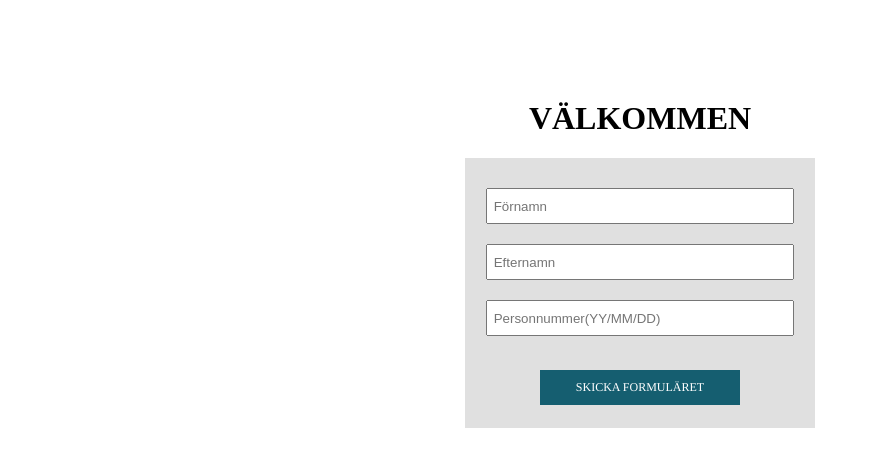
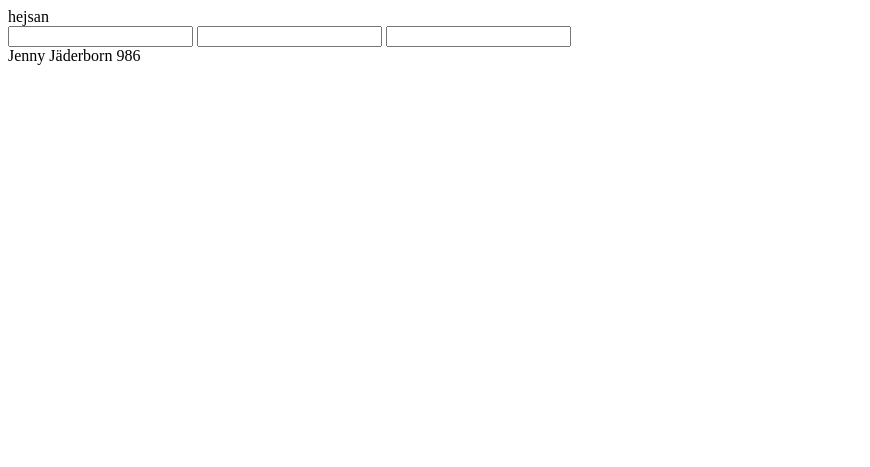
Before and after one commit to jennyjaderborn/horoscope, a PHP site: page / in a window 1280 px wide. Shown: the top 467 px of the page, without its empty margins (0-870 px from the left). Run offline with PHP 8.4, Linux system fonts and the light colour scheme.

Commit message:
update classes index.php
prövat lite. Fick göra om.

```diff
--- /dev/null
+++ b/classes.php
@@ -0,0 +1,16 @@
+<?php
+
+class Person {
+
+function __construct($firstname, $lastname, $number) {
+        $this->firstname = $firstname;
+        $this->lastname = $lastname;
+        $this->number = $number;
+
+    }
+
+    public function writePerson() {
+        echo "$this->firstname $this->lastname $this->number";
+
+}
+}
--- a/index.php
+++ b/index.php
@@ -1,65 +1,28 @@
+<?php include "classes.php";
+
+?>
+
 <!DOCTYPE html>
 <html lang="en">
 <head>
     <meta charset="UTF-8">
     <meta name="viewport" content="width=device-width, initial-scale=1.0">
     <meta http-equiv="X-UA-Compatible" content="ie=edge">
-    <title>Javascript</title>
-    <style>
-        h1 {
-            text-align: center;
-            margin-top: 100px;
-            text-transform: uppercase;
-        }
-        form {
-            padding-top: 20px;
-            display: flex;
-            flex-direction: column;
-            justify-content: center;
-            align-items: center;
-            background-color: rgba(211, 211, 211, 0.7);
-            width: 350px;
-            height: 250px;
-        }
-        input {
-            width: 300px;
-            height: 30px;
-            margin: 10px;
-        }
-        button {
-            width: 200px;
-            height: 35px;
-            margin: auto;
-            border: none;
-            background-color: #155E70;
-            color: white;
-            font-family: times;
-            text-transform: uppercase;
-            font-size: 12px;
-        }
-
-
-        .wrapper {
-            display: flex;
-            justify-content: center;
-            align-items: center;
-        }
-    </style>
+    <title>Document</title>
 </head>
 <body>
-<h1> Välkommen</h1>
-<div class="wrapper">
+    hejsan
+
     <form method="POST">
-        <input type="text" placeholder=" Förnamn" name="firstname"/>
-        <input type="text" placeholder=" Efternamn" name="lastname"/>
-        <input type="number" placeholder=" Personnummer(YY/MM/DD)" name="number"/>
-        <button type="submit">Skicka formuläret</button>
+    <input type="text" name="firstname"/>
+    <input type="text" name="firstname"/>
+    <input type="number" name="firstname"/>
     </form>
-
     <?php
+    $jenny = new Person('Jenny', 'Jäderborn', '986');
+    $jenny->writePerson();
 
 
     ?>
- </div>
 </body>
 </html>
```
Also changed, not shown: myhoroscope.php (deleted). Lines whose indentation alone changed are shown as unchanged.
